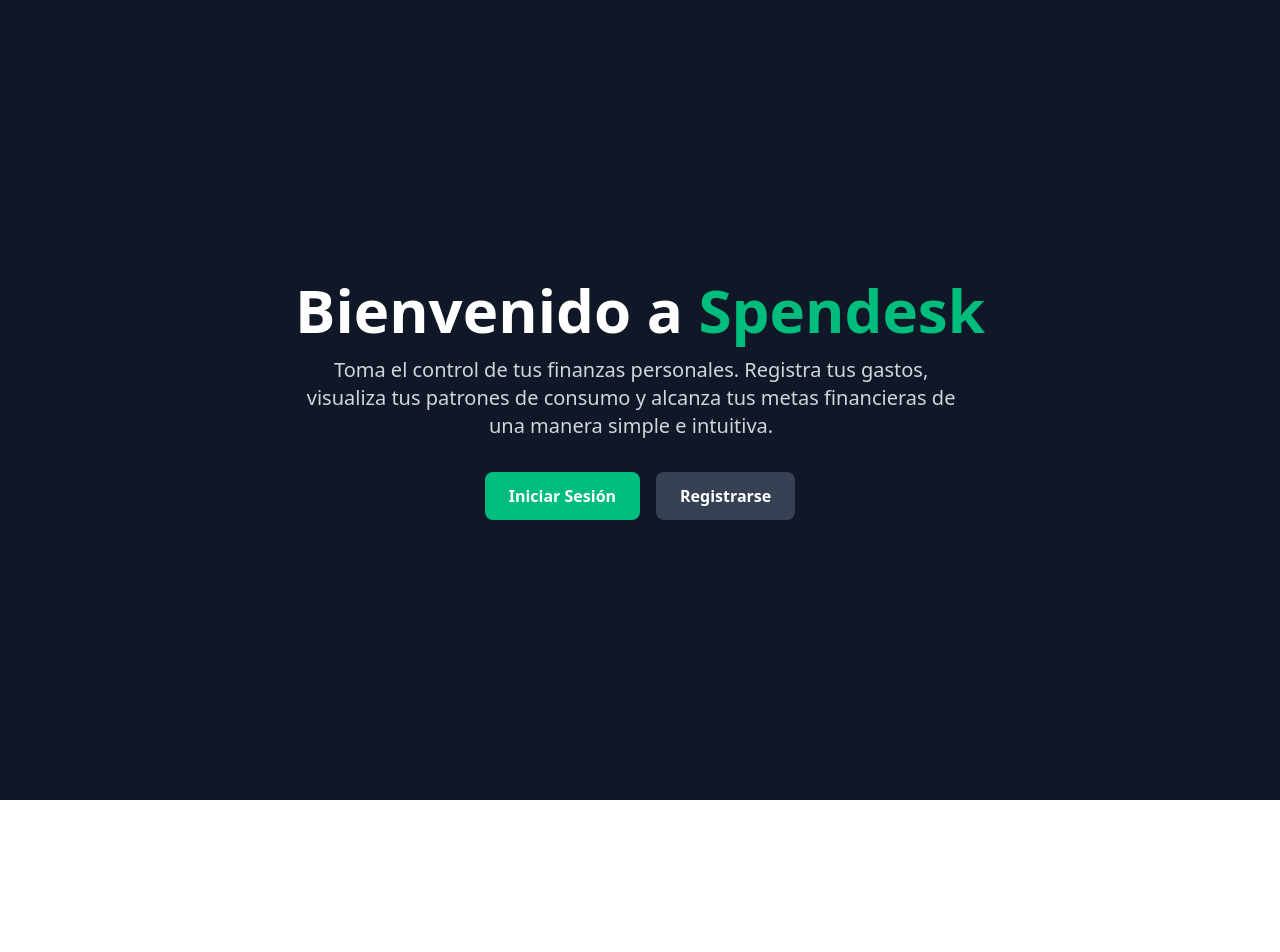
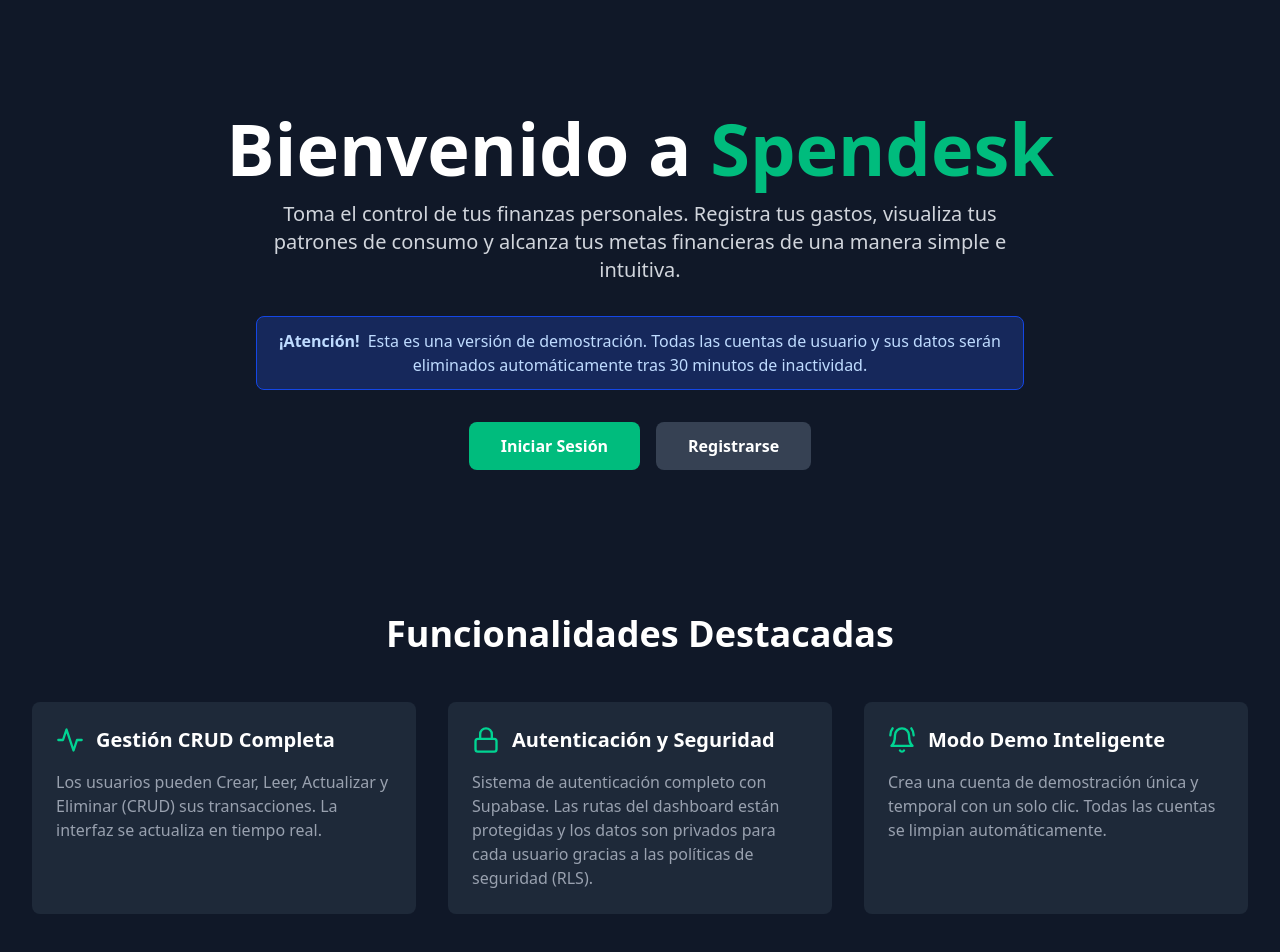
Before and after one commit to Bota93/spendesk, a React (Vite) app: page / in a window 1280 px wide. Shown: the top 952 px of the page. Before the commit the page ends 800 px from the top, so only its background shows below. Built offline with nearby package versions, Linux system fonts and the light colour scheme; no server answers.

Commit message:
feat: Mejorar UX del modo demo y añadir notificación de borrado de datos

```diff
--- a/src/pages/HomePage.jsx
+++ b/src/pages/HomePage.jsx
@@ -1,9 +1,8 @@
 /**
  * @file HomePage.jsx
  * @module pages/HomePage
- * @description Página de bienvenida (Landing Page) de la aplicación. Actúa como punto de entrada
- * para los visitantes, ofreciendo una breve descripción del propósito de la aplicación y
- * proporcionando la navegación principal hacia las rutas de autenticación.
+ * @description Landing Page de la aplicación. Actúa como escaparate de las características
+ * clave del proyecto e informa a los usuarios sobre la naturaleza de la demo.
  */
 
 import React from "react";
@@ -11,42 +10,147 @@ import { Link } from "react-router-dom";
 
 /**
  * @function HomePage
- * @description Renderiza la página de inicio estática. Este componente es puramente de presentación
- * y no contiene lógica de estado. Utiliza el componente <Link> de react-router-dom
- * para una navegación fluida hacia las páginas de Login y Registro.
+ * @description Renderiza la página de inicio estática. Este componente es puramente de presentación,
+ * diseñado para introducir la aplicación, destacar sus funcionalidades y guiar al usuario
+ * hacia las rutas de autenticación.
  * @returns {JSX.Element}
  */
 function HomePage() {
   return (
-    // El elemento <main> envuelve el contenido principal de la página.
-    <main className="flex flex-col items-center justify-center min-h-screen text-center text-white bg-gray-900 p-4">
-      {/* Sección principal que contiene el titular y la descripción de la aplicación. */}
-      <section className="mb-8">
-        <h1 className="text-5xl md:text-6xl font-bold mb-4">
+    <main className="min-h-screen text-white bg-gray-900 p-4 sm:p-8">
+      <div className="container mx-auto text-center">
+        {/* --- Sección Principal (Hero) --- */}
+        <section className="py-16 sm:py-20">
+          <h1 className="text-5xl md:text-7xl font-bold mb-4">
             Bienvenido a <span className="text-emerald-500">Spendesk</span>
           </h1>
-        <p className="text-lg md:text-xl text-gray-300 max-w-2xl">
+          <p className="text-lg md:text-xl text-gray-300 max-w-3xl mx-auto mb-8">
             Toma el control de tus finanzas personales. Registra tus gastos,
             visualiza tus patrones de consumo y alcanza tus metas financieras de
             una manera simple e intuitiva.
           </p>
-      </section>
 
-      {/* Navegación principal que dirige a los usuarios a las acciones de autenticación. */}
-      <nav className="flex flex-col sm:flex-row gap-4">
+          {/* --- Notificación de Entorno de Demostración --- */}
+          <div
+            className="max-w-3xl mx-auto bg-blue-900/50 border border-blue-700 text-blue-200 px-4 py-3 rounded-lg relative mb-8"
+            role="alert"
+          >
+            <strong className="font-bold">¡Atención!</strong>
+            <span className="block sm:inline ml-2">
+              Esta es una versión de demostración. Todas las cuentas de usuario
+              y sus datos serán eliminados automáticamente tras 30 minutos de
+              inactividad.
+            </span>
+          </div>
+
+          <nav className="flex flex-col sm:flex-row gap-4 justify-center">
             <Link
               to="/login"
-          className="bg-emerald-500 hover:bg-emerald-600 text-white font-bold py-3 px-6 rounded-lg transition duration-300"
+              className="bg-emerald-500 hover:bg-emerald-600 text-white font-bold py-3 px-8 rounded-lg transition duration-300"
             >
               Iniciar Sesión
             </Link>
             <Link
               to="/register"
-          className="bg-gray-700 hover:bg-gray-600 text-white font-bold py-3 px-6 rounded-lg transition duration-300"
+              className="bg-gray-700 hover:bg-gray-600 text-white font-bold py-3 px-8 rounded-lg transition duration-300"
             >
               Registrarse
             </Link>
           </nav>
+        </section>
+
+        {/* --- Sección de Características --- */}
+        <section className="py-16">
+          <h2 className="text-3xl md:text-4xl font-bold mb-12">
+            Funcionalidades Destacadas
+          </h2>
+          <div className="grid grid-cols-1 md:grid-cols-3 gap-8">
+            <article className="bg-gray-800 p-6 rounded-lg text-left">
+              <div className="flex items-center mb-4">
+                <svg
+                  xmlns="http://www.w3.org/2000/svg"
+                  width="28"
+                  height="28"
+                  viewBox="0 0 24 24"
+                  fill="none"
+                  stroke="currentColor"
+                  strokeWidth="2"
+                  strokeLinecap="round"
+                  strokeLinejoin="round"
+                  className="text-emerald-400 mr-3"
+                >
+                  <polyline points="22 12 18 12 15 21 9 3 6 12 2 12"></polyline>
+                </svg>
+                <h3 className="text-xl font-bold">Gestión CRUD Completa</h3>
+              </div>
+              <p className="text-gray-400">
+                Los usuarios pueden Crear, Leer, Actualizar y Eliminar (CRUD)
+                sus transacciones. La interfaz se actualiza en tiempo real.
+              </p>
+            </article>
+
+            <article className="bg-gray-800 p-6 rounded-lg text-left">
+              <div className="flex items-center mb-4">
+                <svg
+                  xmlns="http://www.w3.org/2000/svg"
+                  width="28"
+                  height="28"
+                  viewBox="0 0 24 24"
+                  fill="none"
+                  stroke="currentColor"
+                  strokeWidth="2"
+                  strokeLinecap="round"
+                  strokeLinejoin="round"
+                  className="text-emerald-400 mr-3"
+                >
+                  <rect
+                    x="3"
+                    y="11"
+                    width="18"
+                    height="11"
+                    rx="2"
+                    ry="2"
+                  ></rect>
+                  <path d="M7 11V7a5 5 0 0 1 10 0v4"></path>
+                </svg>
+                <h3 className="text-xl font-bold">Autenticación y Seguridad</h3>
+              </div>
+              <p className="text-gray-400">
+                Sistema de autenticación completo con Supabase. Las rutas del
+                dashboard están protegidas y los datos son privados para cada
+                usuario gracias a las políticas de seguridad (RLS).
+              </p>
+            </article>
+
+            <article className="bg-gray-800 p-6 rounded-lg text-left">
+              <div className="flex items-center mb-4">
+                <svg
+                  xmlns="http://www.w3.org/2000/svg"
+                  width="28"
+                  height="28"
+                  viewBox="0 0 24 24"
+                  fill="none"
+                  stroke="currentColor"
+                  strokeWidth="2"
+                  strokeLinecap="round"
+                  strokeLinejoin="round"
+                  className="text-emerald-400 mr-3"
+                >
+                  <path d="M18 8A6 6 0 0 0 6 8c0 7-3 9-3 9h18s-3-2-3-9"></path>
+                  <path d="M13.73 21a2 2 0 0 1-3.46 0"></path>
+                  <path d="M2 8c0-2.2.7-4.3 2-6"></path>
+                  <path d="M22 8a10 10 0 0 0-2-6"></path>
+                </svg>
+                <h3 className="text-xl font-bold">Modo Demo Inteligente</h3>
+              </div>
+              <p className="text-gray-400">
+                Crea una cuenta de demostración única y temporal con un solo
+                clic. Todas las cuentas se limpian automáticamente.
+              </p>
+            </article>
+          </div>
+        </section>
+      </div>
     </main>
   );
 }
--- a/src/pages/LoginPage.jsx
+++ b/src/pages/LoginPage.jsx
@@ -1,8 +1,8 @@
 /**
  * @file LoginPage.jsx
  * @module pages/LoginPage
- * @description Página que renderiza el formulario de inicio de sesión y gestiona la lógica
- * de autenticación del usuario, incluyendo un modo de demostración.
+ * @description Página de inicio de sesión. Implementa la autenticación estándar y una
+ * funcionalidad avanzada para crear usuarios de demostración dinámicos y únicos.
  */
 
 import React, { useState } from "react";
@@ -11,41 +11,32 @@ import { supabase } from "../lib/supabaseClient.jsx";
 
 /**
  * @function LoginPage
- * @description Componente funcional que gestiona el estado del formulario, las llamadas a la API
- * de autenticación de Supabase y la navegación del usuario tras un inicio de sesión exitoso.
+ * @description Componente que gestiona dos flujos de autenticación:
+ * 1. Inicio de sesión estándar con email/contraseña para usuarios registrados.
+ * 2. Creación e inicio de sesión "al vuelo" para usuarios de demostración temporales.
  * @returns {JSX.Element}
  */
 function LoginPage() {
-  // Estados para gestionar los campos controlados del formulario.
   const [email, setEmail] = useState("");
   const [password, setPassword] = useState("");
-
-  // Estado para gestionar la UI durante las peticiones asíncronas, previniendo envíos múltiples.
   const [loading, setLoading] = useState(false);
-
-  // Hook de react-router-dom para la redirección programática del usuario.
   const navigate = useNavigate();
 
   /**
    * @async
    * @function handleLogin
-   * @description Gestiona el envío del formulario de inicio de sesión estándar.
-   * Llama al método `signInWithPassword` de Supabase y redirige al dashboard si tiene éxito.
+   * @description Gestiona el inicio de sesión para usuarios existentes.
    * @param {React.FormEvent<HTMLFormElement>} event - Objeto del evento del formulario.
    */
   const handleLogin = async (event) => {
     event.preventDefault();
     setLoading(true);
-
     try {
       const { data, error } = await supabase.auth.signInWithPassword({
         email: email,
         password: password,
       });
-
       if (error) throw error;
-
-      // Redirección al dashboard tras un inicio de sesión exitoso.
       navigate("/dashboard");
     } catch (error) {
       alert(error.error_description || error.message);
@@ -57,25 +48,36 @@ function LoginPage() {
   /**
    * @async
    * @function handleDemoLogin
-   * @description Inicia sesión utilizando credenciales de demostración predefinidas.
-   * Facilita la revisión de la aplicación por parte de visitantes o reclutadores.
+   * @description Proporciona una experiencia de demostración creando un nuevo usuario temporal
+   * con credenciales aleatorias. Se añaden metadatos (`is_demo: true`) a este usuario
+   * para permitir su identificación y posterior limpieza automática desde el backend.
+   * Supabase inicia sesión automáticamente tras un `signUp` exitoso.
    */
   const handleDemoLogin = async () => {
     setLoading(true);
     try {
-      const { data, error } = await supabase.auth.signInWithPassword({
-        email: "demo@example.com",
-        password: "password123",
+      // Genera credenciales únicas para asegurar una sesión de demo aislada.
+      const demoEmail = `demo-${Date.now()}@example.com`;
+      const demoPassword = Math.random().toString(36).slice(-8);
+
+      // Crea el nuevo usuario demo. El `signUp` también inicia la sesión.
+      const { data, error } = await supabase.auth.signUp({
+        email: demoEmail,
+        password: demoPassword,
+        options: {
+          // Se inyectan metadatos para identificar a este usuario como temporal/demo.
+          data: {
+            is_demo: true,
+          },
+        },
       });
 
       if (error) throw error;
 
       navigate("/dashboard");
     } catch (error) {
-      console.error("Error detallado del Login Demo:", error);
-      alert(
-        "Credenciales del modo demo inválidas. Revisa la consola para más detalles."
-      );
+      console.error("Error al crear el usuario demo:", error);
+      alert("No se pudo iniciar el modo de demostración.");
     } finally {
       setLoading(false);
     }
@@ -90,7 +92,6 @@ function LoginPage() {
         </header>
 
         <form onSubmit={handleLogin}>
-          {/* Campo de Email (controlado) */}
           <div className="mb-4">
             <label htmlFor="email" className="block text-gray-400 mb-2">
               Correo Electrónico
@@ -105,7 +106,6 @@ function LoginPage() {
               required
             />
           </div>
-          {/* Campo de Contraseña (controlado) */}
           <div className="mb-6">
             <label htmlFor="password" className="block text-gray-400 mb-2">
               Contraseña
@@ -135,7 +135,6 @@ function LoginPage() {
           <hr className="flex-grow border-gray-600" />
         </div>
 
-        {/* Botón para el flujo de autenticación de demostración */}
         <button
           onClick={handleDemoLogin}
           className="w-full py-3 font-bold text-white bg-gray-600 rounded-md hover:bg-gray-700 transition duration-300 disabled:bg-gray-500"
```
Also changed, not shown: src/pages/DashboardPage.jsx (+26 -26 lines). Lines whose indentation alone changed are shown as unchanged.
